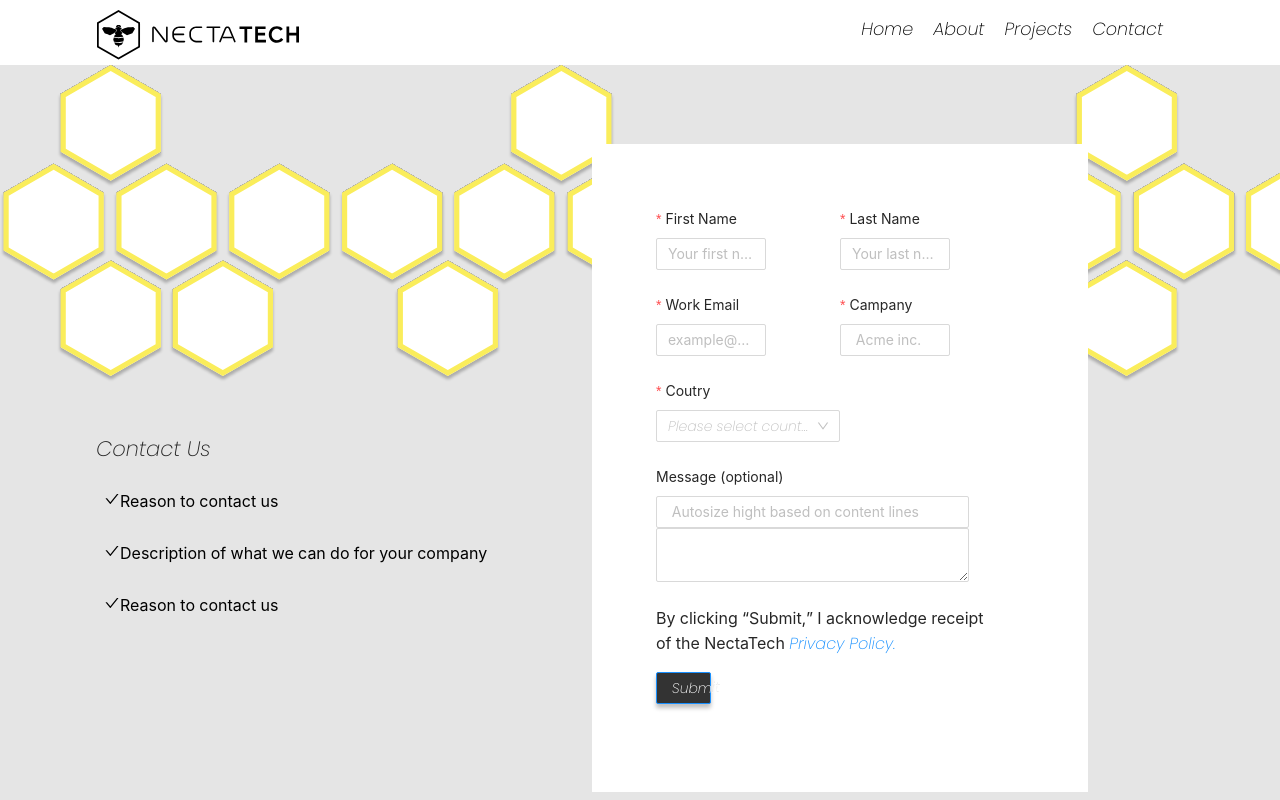
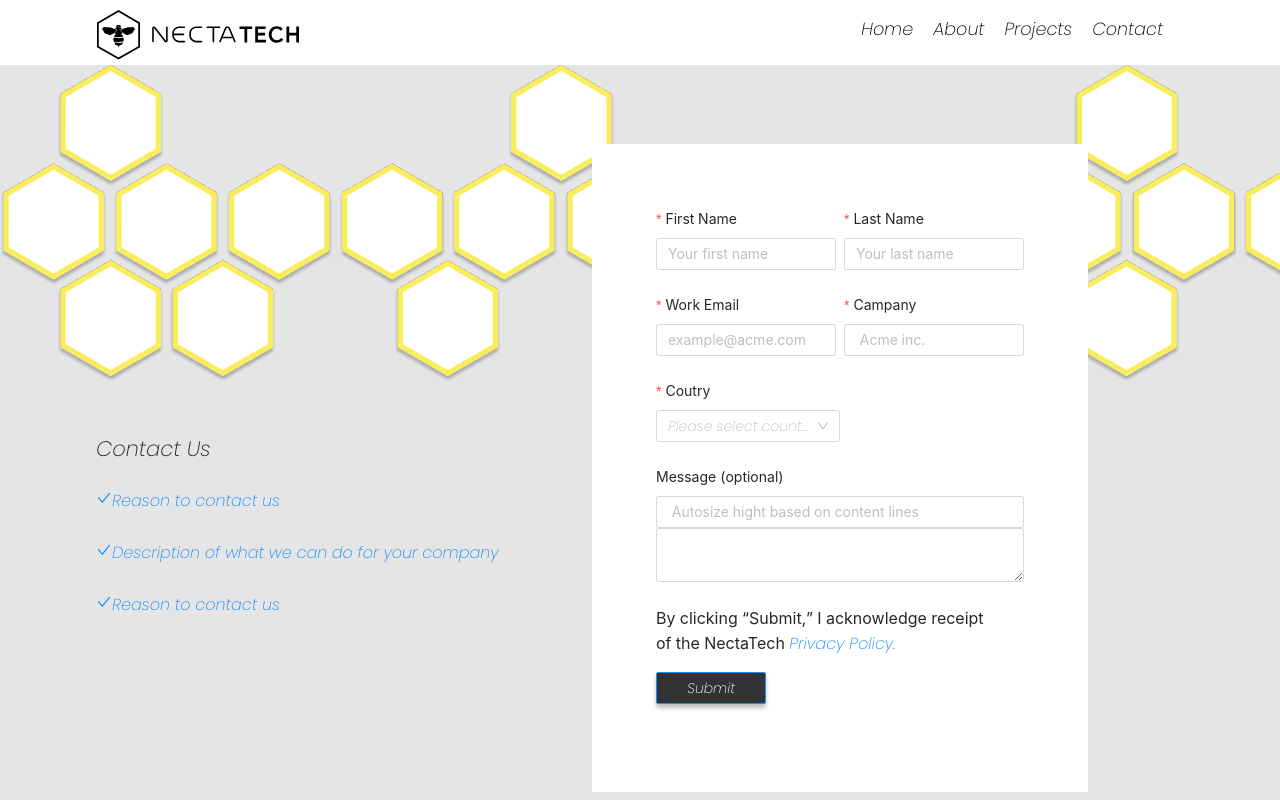
Before and after one commit to kaygeek/NectaTech, a React (Create React App) app: page /contact in a window 1280 px wide. Shown: the top 800 px of the page. Built offline with nearby package versions, Linux system fonts and the light colour scheme.

Commit message:
fixed form structure'

```diff
--- a/src/App.js
+++ b/src/App.js
@@ -20,17 +20,16 @@ function App() {
       <Navbar />
       <Switch>
         <Route exact path="/" exact component={Home} />
-        <Route exact path="/About" component={About} />
-        <Route exact path="/Projects" component={Projects} />
-        <Route exact path="/Contact" component={Contact} />
-        <Route exact path="/ScrumPro" component={ScrumPro} />
-        <Route exact path="/PlayPro" component={PlayPro} />
-        <Route exact path="/NectaTrack" component={NectaTrack} />
-        <Route exact path="/Necta" component={Necta} />
-        <Route exact path="/BloomWeddings" component={BloomWeddings} />
-        <Route exact path="/ThankYouCard" component={ThankYouCard} />
+        <Route exact path="/about" component={About} />
+        <Route exact path="/projects" component={Projects} />
+        <Route exact path="/contact" component={Contact} />
+        <Route exact path="/scrumpro" component={ScrumPro} />
+        <Route exact path="/playpro" component={PlayPro} />
+        <Route exact path="/necta-track" component={NectaTrack} />
+        <Route exact path="/necta" component={Necta} />
+        <Route exact path="/bloom-weddings" component={BloomWeddings} />
+        <Route exact path="/thank-you-card" component={ThankYouCard} />
       </Switch>
-
       <Footer />
     </Router>
   );
--- a/src/components/pages/concact/Contact.js
+++ b/src/components/pages/concact/Contact.js
@@ -2,7 +2,7 @@ import React from "react";
 import Vector from "./contacts_imgs/Vector.svg";
 import { Link } from "react-router-dom";
 import styled from "styled-components";
-import { Form, Input, Button, Select } from 'antd';
+import { Form, Input, Button, Select,Space } from 'antd';
 import { Row, Col } from "antd";
 import { AiOutlineCheck } from "react-icons/ai";
 
@@ -26,15 +26,15 @@ const FormBody = styled.div`
 position: absolute;
  display:flex;
  top: 9rem;
+ left:37rem;
  width: auto;
  padding: 4rem;
- /* margin-top: -27rem; */
  margin-bottom: 1rem;
- margin-left:  37rem;
+ /* margin-left:  37rem; */
  margin-right: 12rem;
  background: #FFFFFF;
  z-index: 1;
- overflow: hidden;
+
 `
 
 const PrivacyTag = styled.div`
@@ -51,11 +51,11 @@ const PrivacyLink = styled(Link)`
 const Content = styled.div`
  margin-top: 3rem;
  margin-left: 6rem;
- margin-right:40rem;
+ margin-right:20rem;
  list-style: none;
 
 ul{
-  margin-left:-2rem;
+  margin-left:-2.5rem;
   list-style: none;
   line-height: 52px;
   color: black;
@@ -63,23 +63,15 @@ ul{
   font-size: 1rem;
   text-align: left;
 }
-
-
-
 `
 
-const ContentList = styled.div`
- list-style: none;
- font-size: 1rem;
- text-align: left;
-`
 
 const layout = {
   labelCol: {
-    span: 10,
+    span: 12,
   },
   wrapperCol: {
-    span: 12,
+    span: 24,
   },
 };
 /* eslint-disable no-template-curly-in-string */
@@ -136,43 +128,39 @@ const Contact = () => {
        <Content>
          <h2>Contact Us</h2>
          <ul>
-         <li><AiOutlineCheck/>Reason to contact us</li>
-         <li><AiOutlineCheck/>Description of what we can do for your company</li>
-         <li><AiOutlineCheck/>Reason to contact us</li>
+           <Link to=""><li><AiOutlineCheck/>Reason to contact us</li></Link>
+           <Link to=""><li><AiOutlineCheck/>Description of what we can do for your company</li></Link>
+           <Link to=""><li><AiOutlineCheck/>Reason to contact us</li> </Link>
          </ul>
        </Content>
 
 
       <FormBody>
       <Form layout="vertical" {...layout} name="nest-messages" onFinish={onFinish} validateMessages={validateMessages} >
-        <Row>
-          <Col span={12}>
-           <Form.Item
-              name={['user', 'firstName']}
-              label="First Name"
-              rules={[
+
+        <Row gutter={8}>
+          {/* <Space>
+
+          </Space> */}
+          <Col  span={12} xs={24} sm={24} md={24} lg={24} xl={12} style={{}}>
+           <Form.Item name={['user', 'firstName']} label="First Name" rules={[
+                {
+                  required: true,
+                },
+              ]}>
+
+
+              <Input placeholder="Your first name" />
+           </Form.Item>
+
+          </Col>
+          {/* span={12} */}
+          <Col span={12} xs={24} sm={24} md={24} lg={24} xl={12}>
+           <Form.Item name={['user', 'lastName']} label="Last Name" rules={[
                 {
                   required: true,
                 },
               ]}
-              style={{width:"120%" ,marginRight:"5rem",}}
-             >
-              <Input placeholder="Your first name" />
-           </Form.Item>
-
-          </Col>
-
-          <Col span={12}>
-           <Form.Item
-              name={['user', 'lastName']}
-              label="Last Name"
-              rules={[
-                {
-                  required: true,
-                },
-              ]}
-
-              style={{width:"120% ", marginLett:"5rem",}}
              >
                <Input placeholder="Your last name" />
             </Form.Item>
@@ -181,8 +169,10 @@ const Contact = () => {
 
         </Row>
 
-        <Row>
-          <Col span={12}>
+
+        <Row gutter={8}>
+
+          <Col span={12} xs={24} sm={24} md={24} lg={24} xl={12}>
           <Form.Item
               name={['user', 'workEmail']}
               label="Work Email"
@@ -192,14 +182,14 @@ const Contact = () => {
                   type: 'email',
                 },
               ]}
-              style={{width:"120%" ,marginRight:"-5rem",}}
+
             >
               <Input placeholder="example@acme.com" />
             </Form.Item>
 
          </Col>
 
-          <Col span={12}>
+          <Col span={12} xs={24} sm={24} md={24} lg={24} xl={12}>
             <Form.Item
               name={['user', 'company']}
               label="Campany"
@@ -207,38 +197,34 @@ const Contact = () => {
                 {
                   required: true,
                 },
-              ]}
-              style={{width:"120%" ,marginRight:"-5rem",}}
-            >
-
+              ]}>
               <Input placeholder=" Acme inc." />
              </Form.Item>
-
           </Col>
 
         </Row>
 
       <Col>
+        <Row >
 
-
-
-        {/* /////////////////////// */}
-          <Form.Item
-            name={["user","coutry"]}
-            label="Coutry"
+          <Form.Item style={{width:"50%"}} name={["user","coutry"]} label="Coutry"
             rules={[{ required: true, message: 'Please select country!' }]} >
               <Select placeholder="Please select country!">
-                <Option label="male" value="male">South Africa</Option>
-                <Option  label="female"value="female">Zimbabwe</Option>
-                <Option label="other"value="other">Nigeria</Option>
+                <Option label="male" value="SouthArica">South Africa</Option>
+                <Option  label="female"value="Zimbabwe">Zimbabwe</Option>
+                <Option label="other"value="Nigeria">Nigeria</Option>
               </Select>
           </Form.Item>
+        </Row>
 
-          <Form.Item name={['user', 'introduction']} label="Message (optional)" style={{width:"170%" ,marginRight:"2rem",}}>
+        <Row  xs={24} sm={24} md={24} lg={24} xl={24}>
+
+          <Form.Item name={['user', 'introduction']} label="Message (optional)">
            <Input placeholder=" Autosize hight based on content lines" />
             <Input.TextArea />
+          </Form.Item>
+        </Row>
 
-          </Form.Item>
 
           <PrivacyTag>By clicking “Submit,” I acknowledge receipt of the NectaTech  <PrivacyLink>Privacy Policy.</PrivacyLink> </PrivacyTag>
 
@@ -248,16 +234,10 @@ const Contact = () => {
                Submit
               </MyButton>
             </Link>
-
           </Form.Item>
-
         </Col>
-
       </Form>
-
       </FormBody>
-
-
     </Frame>
   )
 }
--- a/src/components/pages/concact/ThankYouCard.jsx
+++ b/src/components/pages/concact/ThankYouCard.jsx
@@ -1,8 +1,9 @@
 import React from "react";
+import { Card } from 'antd';
 import Vector from "./contacts_imgs/Vector.svg";
 import { Link } from "react-router-dom";
 import styled from "styled-components";
-import { Card } from 'antd';
+
 import Group from "./contacts_imgs/Group.svg";
 import image65 from "./contacts_imgs/image65.svg";
 import image66 from "./contacts_imgs/image66.svg";
@@ -34,7 +35,6 @@ const CardFrame = styled(Card)`
  margin-right:12rem;
  padding-bottom:9rem;
  /* overflow: hidden; */
-
 `
 
 const CardContent = styled.div`
@@ -51,7 +51,6 @@ margin-top: -11rem;
 width: 40%;
 `
 const Flower = styled.img`
-
  width: 100%;
  height: 200px;
 `
--- a/src/components/pages/home/homeStyle.css
+++ b/src/components/pages/home/homeStyle.css
@@ -8,6 +8,7 @@
   left: 0px;
   top: -40px;
   z-index: -1;
+  overflow:none;
   filter: drop-shadow(0px 4px 4px rgba(0, 0, 0, 0.25));
   transform: rotate(180deg);
 }
@@ -17,13 +18,13 @@
   flex-direction: column;
   justify-content: center;
   align-items: center;
-  width: 100;
+  width: 100%;
   background-color: #e5e5e5;
   padding: 60px;
 }
 
 .home_description p {
-  width: 79%;
+  width: 71%;
   font-style: normal;
   font-weight: normal;
   font-size: 18px;
```
Lines whose indentation alone changed are shown as unchanged.
